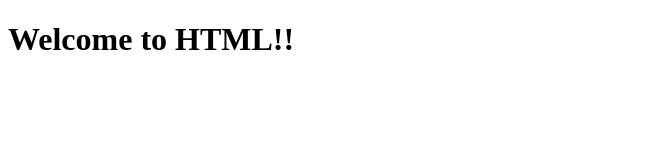
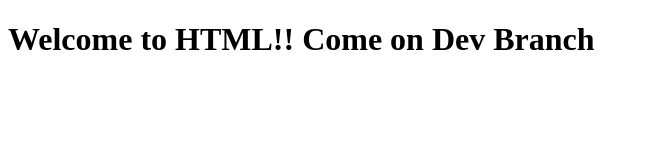
Before and after one commit to beerappabvgp/html, a plain HTML site: page index.html in a window 1280 px wide. Shown: the whole page, without its empty margins (0-649 px from the left). Drawn offline with Linux system fonts and the light colour scheme.

Commit message:
dev branch

```diff
--- a/index.html
+++ b/index.html
@@ -8,6 +8,7 @@
 <body>
     <h1>
         Welcome to HTML!!
+        Come on Dev Branch
     </h1>
 </body>
 </html>
```
